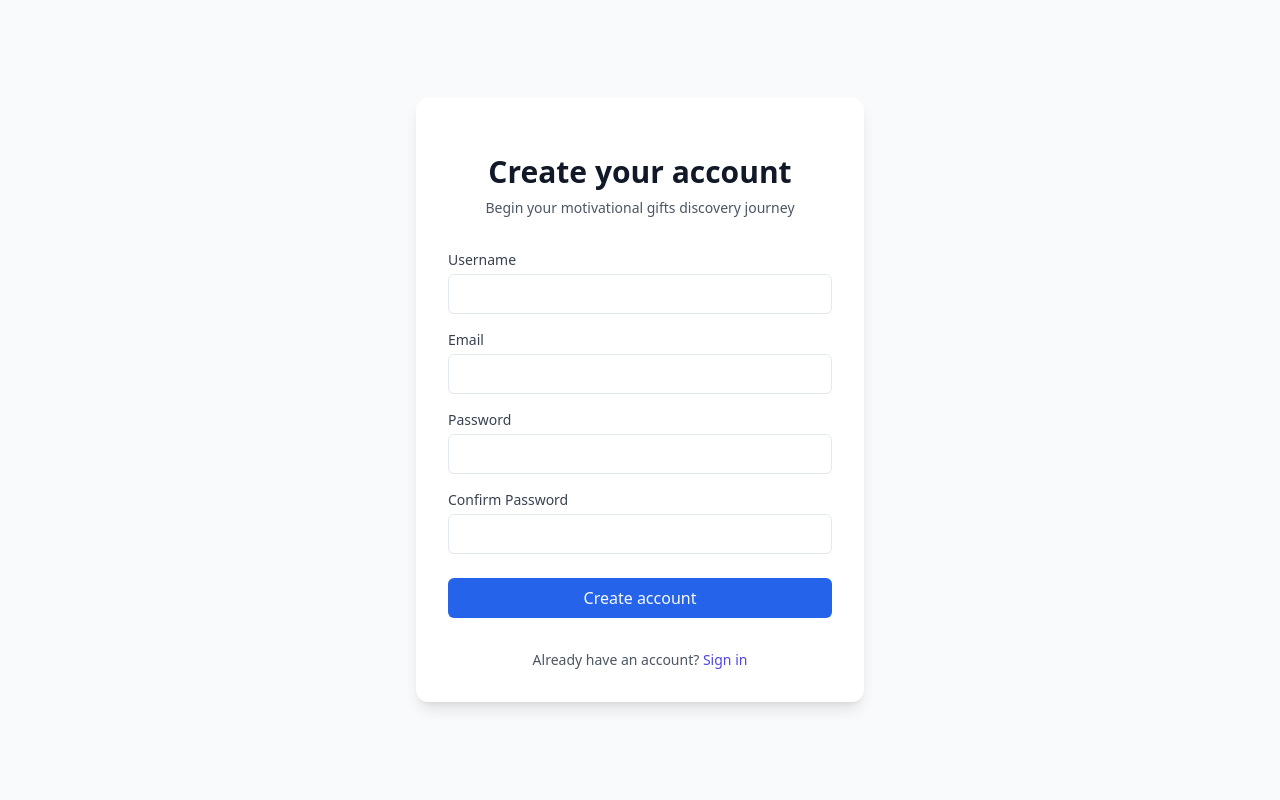
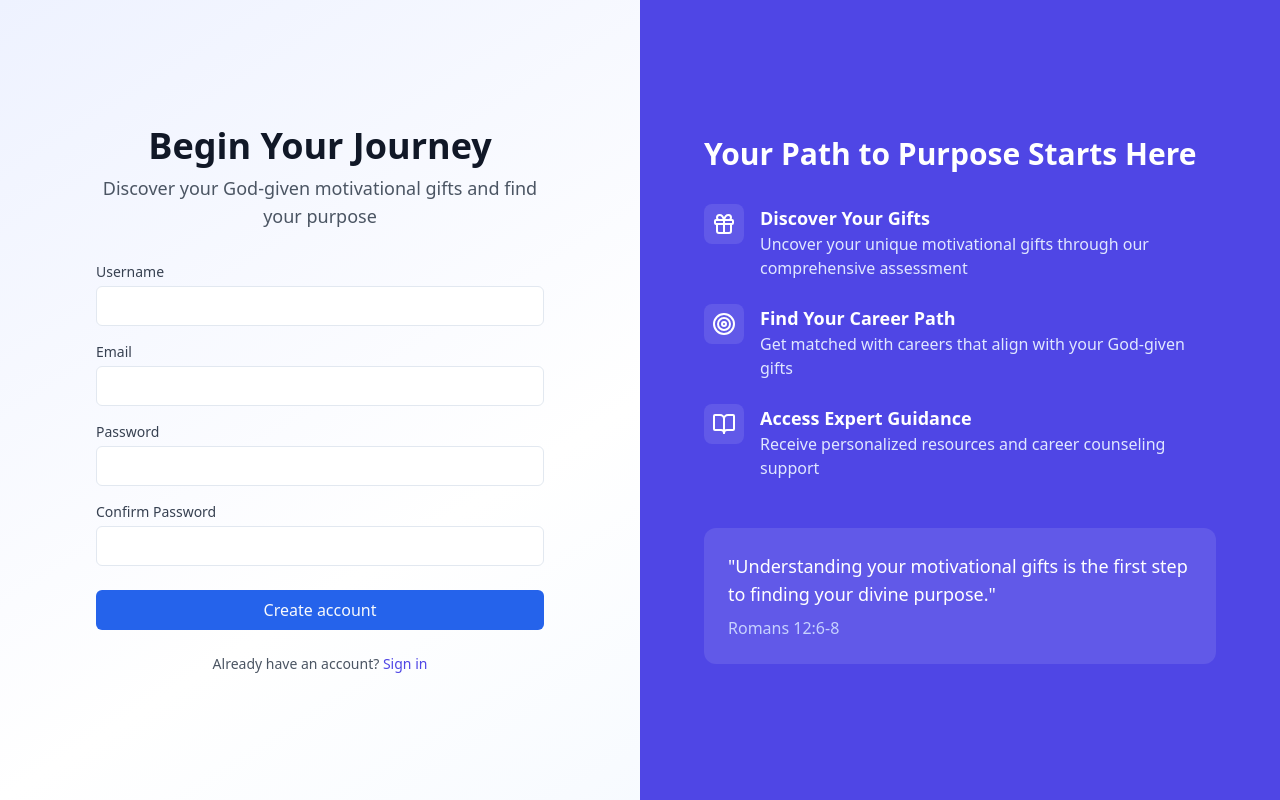
Before and after one commit to Dish365/pathfinders, a Next.js app in the folder pathfinders-client/: page /register in a window 1280 px wide. Built offline with nearby package versions, Linux system fonts and the light colour scheme; no server answers.

Commit message:
updated register and logig page

```diff
--- a/pathfinders-client/src/app/(auth)/login/page.tsx
+++ b/pathfinders-client/src/app/(auth)/login/page.tsx
@@ -6,6 +6,7 @@ import { useAuth } from '@/contexts/auth-context';
 import { Loading } from '@/components/ui/loading';
 import { useEffect } from 'react';
 import { useRouter } from 'next/navigation';
+import { Sparkles, Users, ArrowRight } from 'lucide-react';
 
 export default function LoginPage() {
   const { user, loading } = useAuth();
@@ -19,38 +20,84 @@ export default function LoginPage() {
 
   if (loading) {
     return (
-      <div className="min-h-screen flex items-center justify-center bg-gray-50">
+      <div className="min-h-screen flex items-center justify-center bg-gradient-to-br from-indigo-50 via-white to-blue-50">
         <Loading size="large" />
       </div>
     );
   }
 
   return (
-    <div className="min-h-screen flex items-center justify-center bg-gray-50">
-      <div className="max-w-md w-full space-y-8 p-8 bg-white rounded-xl shadow-lg">
-        <div className="text-center">
-          <h2 className="mt-6 text-3xl font-bold text-gray-900">
-            Welcome back
+    <div className="min-h-screen flex bg-gradient-to-br from-indigo-50 via-white to-blue-50">
+      {/* Left side - Benefits */}
+      <div className="hidden lg:flex w-1/2 bg-gradient-to-br from-indigo-600 to-blue-700
+        text-white p-12 flex-col justify-center">
+        <div className="max-w-lg mx-auto">
+          <h2 className="text-3xl font-bold mb-8">
+            Welcome Back to Your Journey
           </h2>
-          <p className="mt-2 text-sm text-gray-600">
-            Discover your motivational gifts and find your purpose
+
+          <div className="space-y-8">
+            <div className="bg-white/10 rounded-xl p-6">
+              <div className="flex items-center gap-3 mb-4">
+                <Sparkles className="w-6 h-6" />
+                <h3 className="text-xl font-semibold">Continue Your Discovery</h3>
+              </div>
+              <p className="text-indigo-100">
+                Pick up where you left off in your journey to understand and apply your
+                motivational gifts.
+              </p>
+            </div>
+
+            <div className="bg-white/10 rounded-xl p-6">
+              <div className="flex items-center gap-3 mb-4">
+                <Users className="w-6 h-6" />
+                <h3 className="text-xl font-semibold">Expert Support</h3>
+              </div>
+              <p className="text-indigo-100">
+                Access career counseling and guidance from professionals who understand both
+                gifts and career paths.
+              </p>
+            </div>
+          </div>
+
+          <div className="mt-12 p-6 bg-white/10 rounded-xl">
+            <p className="text-lg font-medium mb-2">
+              "For as we have many members in one body, and all members have not the same office..."
+            </p>
+            <p className="text-indigo-200">Romans 12:4</p>
+          </div>
+        </div>
+      </div>
+
+      {/* Right side - Form */}
+      <div className="w-full lg:w-1/2 flex items-center justify-center p-8">
+        <div className="max-w-md w-full">
+          <div className="text-center mb-8">
+            <h1 className="text-4xl font-bold text-gray-900 mb-2">
+              Welcome Back
+            </h1>
+            <p className="text-lg text-gray-600">
+              Continue your journey of purpose discovery
             </p>
           </div>
 
           <LoginForm />
 
-        <div className="text-center">
+          <div className="mt-6 text-center">
             <p className="text-sm text-gray-600">
-            Don&apos;t have an account?{' '}
+              New to Pathfinders?{' '}
               <Link
                 href="/register"
-              className="font-medium text-indigo-600 hover:text-indigo-500"
+                className="font-medium text-indigo-600 hover:text-indigo-500
+                  transition-colors duration-200 inline-flex items-center gap-1"
               >
-              Sign up
+                Start your journey
+                <ArrowRight className="w-4 h-4" />
               </Link>
             </p>
           </div>
         </div>
       </div>
+    </div>
   );
 }
--- a/pathfinders-client/src/app/(auth)/register/page.tsx
+++ b/pathfinders-client/src/app/(auth)/register/page.tsx
@@ -2,28 +2,32 @@
 
 import Link from 'next/link';
 import { RegisterForm } from '@/components/auth/register-form';
+import { Gift, Target, BookOpen, ArrowRight } from 'lucide-react';
 
 export default function RegisterPage() {
   return (
-    <div className="min-h-screen flex items-center justify-center bg-gray-50">
-      <div className="max-w-md w-full space-y-8 p-8 bg-white rounded-xl shadow-lg">
-        <div className="text-center">
-          <h2 className="mt-6 text-3xl font-bold text-gray-900">
-            Create your account
-          </h2>
-          <p className="mt-2 text-sm text-gray-600">
-            Begin your motivational gifts discovery journey
+    <div className="min-h-screen flex bg-gradient-to-br from-indigo-50 via-white to-blue-50">
+      {/* Left side - Form */}
+      <div className="w-full lg:w-1/2 flex items-center justify-center p-8">
+        <div className="max-w-md w-full">
+          <div className="text-center mb-8">
+            <h1 className="text-4xl font-bold text-gray-900 mb-2">
+              Begin Your Journey
+            </h1>
+            <p className="text-lg text-gray-600">
+              Discover your God-given motivational gifts and find your purpose
             </p>
           </div>
 
           <RegisterForm />
 
-        <div className="text-center">
+          <div className="mt-6 text-center">
             <p className="text-sm text-gray-600">
               Already have an account?{' '}
               <Link
                 href="/login"
-              className="font-medium text-indigo-600 hover:text-indigo-500"
+                className="font-medium text-indigo-600 hover:text-indigo-500
+                  transition-colors duration-200"
               >
                 Sign in
               </Link>
@@ -31,5 +35,52 @@ export default function RegisterPage() {
           </div>
         </div>
       </div>
+
+      {/* Right side - Benefits */}
+      <div className="hidden lg:flex w-1/2 bg-indigo-600 text-white p-12 flex-col justify-center">
+        <div className="max-w-lg mx-auto">
+          <h2 className="text-3xl font-bold mb-8">
+            Your Path to Purpose Starts Here
+          </h2>
+
+          <div className="space-y-6">
+            {[
+              {
+                icon: Gift,
+                title: "Discover Your Gifts",
+                description: "Uncover your unique motivational gifts through our comprehensive assessment"
+              },
+              {
+                icon: Target,
+                title: "Find Your Career Path",
+                description: "Get matched with careers that align with your God-given gifts"
+              },
+              {
+                icon: BookOpen,
+                title: "Access Expert Guidance",
+                description: "Receive personalized resources and career counseling support"
+              }
+            ].map((benefit, index) => (
+              <div key={index} className="flex items-start gap-4">
+                <div className="bg-white/10 rounded-lg p-2">
+                  <benefit.icon className="w-6 h-6" />
+                </div>
+                <div>
+                  <h3 className="font-semibold text-lg">{benefit.title}</h3>
+                  <p className="text-indigo-100">{benefit.description}</p>
+                </div>
+              </div>
+            ))}
+          </div>
+
+          <div className="mt-12 p-6 bg-white/10 rounded-xl">
+            <p className="text-lg font-medium mb-2">
+              "Understanding your motivational gifts is the first step to finding your divine purpose."
+            </p>
+            <p className="text-indigo-200">Romans 12:6-8</p>
+          </div>
+        </div>
+      </div>
+    </div>
   );
 }
```
Lines whose indentation alone changed are shown as unchanged.
